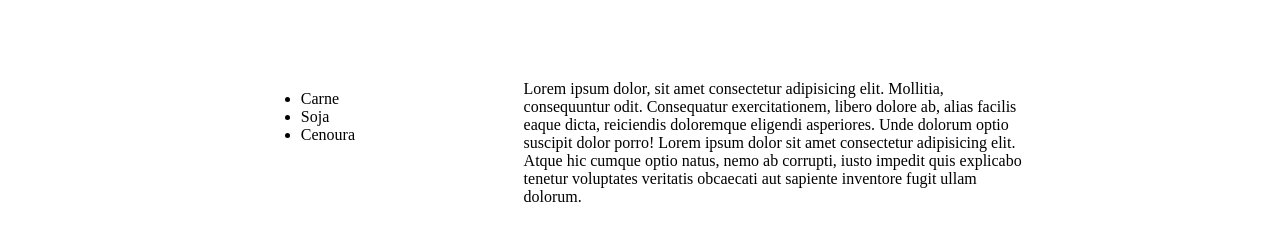
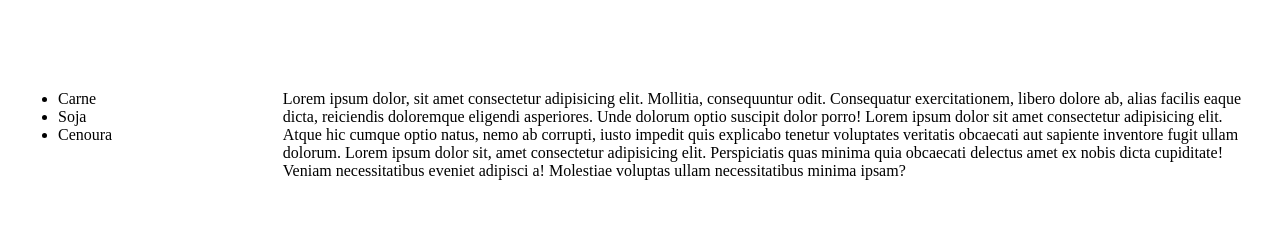
Before and after one commit to PedroVictorMcB/Teste-Versionamento, a plain HTML site: page index.html in a window 1280 px wide. Shown: the part 185-426 px from the top of the page. Drawn offline with Linux system fonts and the light colour scheme.

Commit message:
Fiz uma alteração de estilo

```diff
--- a/css/index.css
+++ b/css/index.css
@@ -17,7 +17,7 @@ h1 {
 }
 
 .div2 {
-    margin: 0px;
-    width: 40%;
-    height: 10%;
+    margin: 10px;
+    width: 80%;
+    height: 20%;
 }
--- a/index.html
+++ b/index.html
@@ -30,6 +30,7 @@
             <p>
                 Lorem ipsum dolor, sit amet consectetur adipisicing elit. Mollitia, consequuntur odit. Consequatur exercitationem, libero dolore ab, alias facilis eaque dicta, reiciendis doloremque eligendi asperiores. Unde dolorum optio suscipit dolor porro!
                 Lorem ipsum dolor sit amet consectetur adipisicing elit. Atque hic cumque optio natus, nemo ab corrupti, iusto impedit quis explicabo tenetur voluptates veritatis obcaecati aut sapiente inventore fugit ullam dolorum.
+                Lorem ipsum dolor sit, amet consectetur adipisicing elit. Perspiciatis quas minima quia obcaecati delectus amet ex nobis dicta cupiditate! Veniam necessitatibus eveniet adipisci a! Molestiae voluptas ullam necessitatibus minima ipsam?
             </p>
         </div>
     </section>
```
